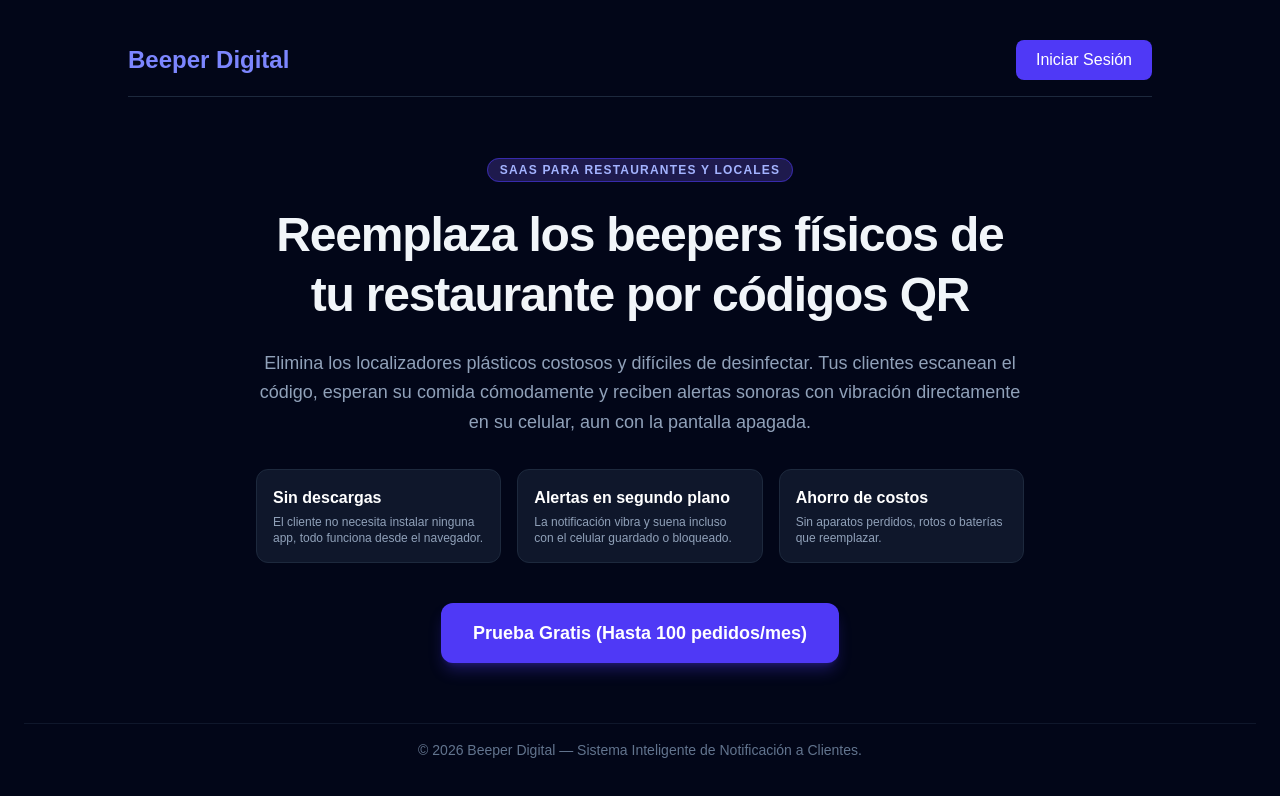
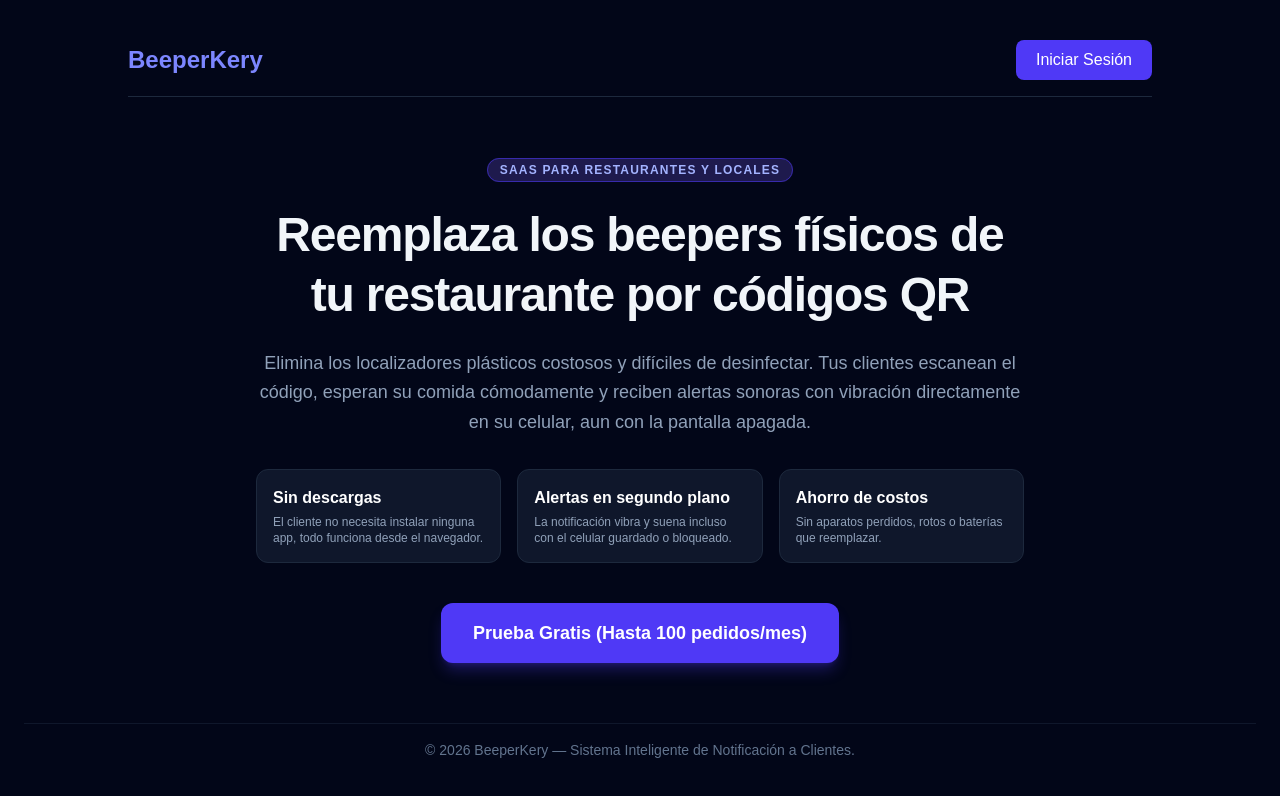
Before and after one commit to JTriana2010/beeper-digital-saas, a Next.js app: page / in a window 1280 px wide. Shown: the top 796 px of the page. Built offline with nearby package versions, Linux system fonts and the light colour scheme.

Commit message:
Nombre oficial actualizado a BeeperKery

```diff
--- a/app/page.tsx
+++ b/app/page.tsx
@@ -5,7 +5,7 @@ export default function Home() {
     <div className="min-h-screen bg-slate-950 text-slate-100 flex flex-col justify-between p-6">
       {/* Barra superior */}
       <header className="flex justify-between items-center max-w-5xl w-full mx-auto py-4 border-b border-slate-800">
-        <h1 className="text-2xl font-bold text-indigo-400">Beeper Digital</h1>
+        <h1 className="text-2xl font-bold text-indigo-400">BeeperKery</h1>
         <Link
           href="/login"
           className="bg-indigo-600 hover:bg-indigo-500 text-white px-5 py-2 rounded-lg font-medium transition"
@@ -54,7 +54,7 @@ export default function Home() {
 
       {/* Pie de página */}
       <footer className="text-center text-slate-500 text-sm py-4 border-t border-slate-900">
-        © {new Date().getFullYear()} Beeper Digital — Sistema Inteligente de Notificación a Clientes.
+        © {new Date().getFullYear()} BeeperKery — Sistema Inteligente de Notificación a Clientes.
       </footer>
     </div>
   );
```
Also changed, not shown: public/manifest.json.
